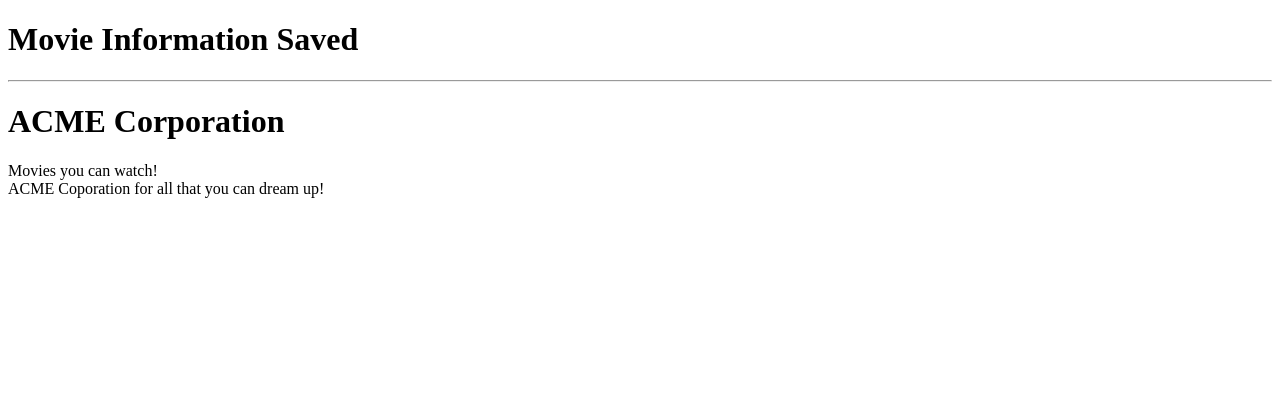
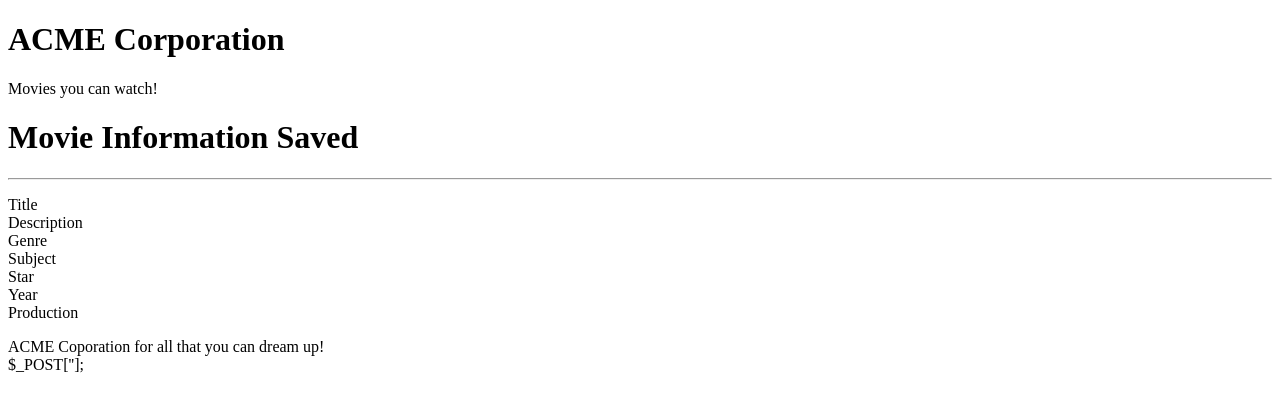
Before and after one commit to CJBeaucage/Beaucage_Christopher_CST8285_311, a PHP site: page /process.php in a window 1280 px wide. Shown: the top 412 px of the page. Run offline with PHP 8.4, Linux system fonts and the light colour scheme; data that the repository does not hold is empty.

Commit message:
File replace

```diff
--- a/Lab6/process.php
+++ b/Lab6/process.php
@@ -7,13 +7,41 @@
     <title>Lab 6</title>
 </head>
 <body>
+    <?php include 'headerM.php';?>
+
     <h1>Movie Information Saved</h1>
     <hr>
+    <div>
+        <dl>
+          <dt>Title</dt>
+          <dd><?php echo $_POST['title'];; ?></dd>
 
+          <dt>Description</dt>
+          <dd><?php echo $_POST['description'];; ?></dd>
+
+          <dt>Genre</dt>
+          <dd><?php echo $_POST['genre'];; ?></dd>
+
+          <dt>Subject</dt>
+          <dd><?php echo $_POST['subject'];; ?></dd>
+
+          <dt>Star</dt>
+          <dd><?php echo $_POST['Star'];; ?></dd>
+
+          <dt>Year</dt>
+          <dd><?php echo $_POST['year'];; ?></dd>
+
+          <dt>Production</dt>
+          <dd><?php echo $_POST['Production'];; ?></dd>
+        </dl>
+
+
+    </div>
+
+    <?php include 'footerM.php';?>
 </body>
 </html>
 
 
-<?php include 'headerM.php';?>
 
-<?php include 'footerM.php';?>
+$_POST[''];
```
Also changed, not shown: Lab6/index.php (+17 -0 lines).
